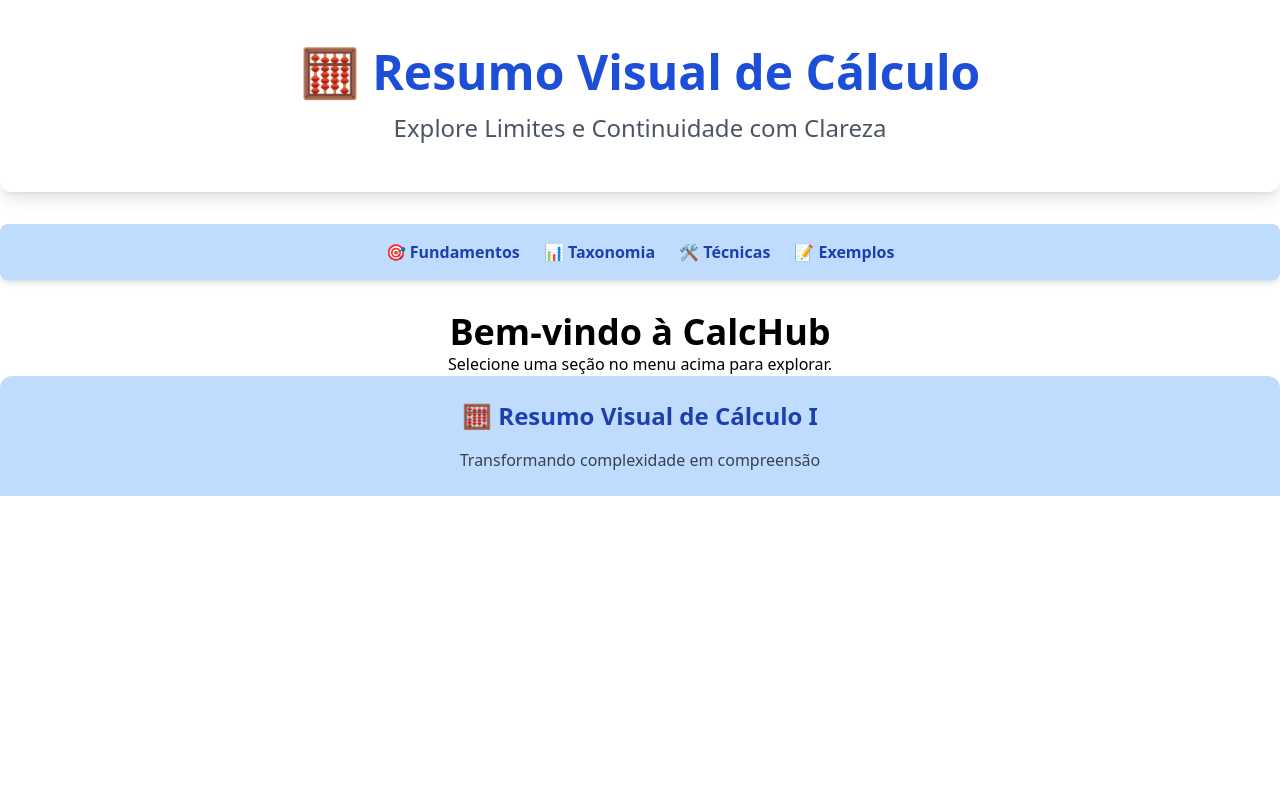
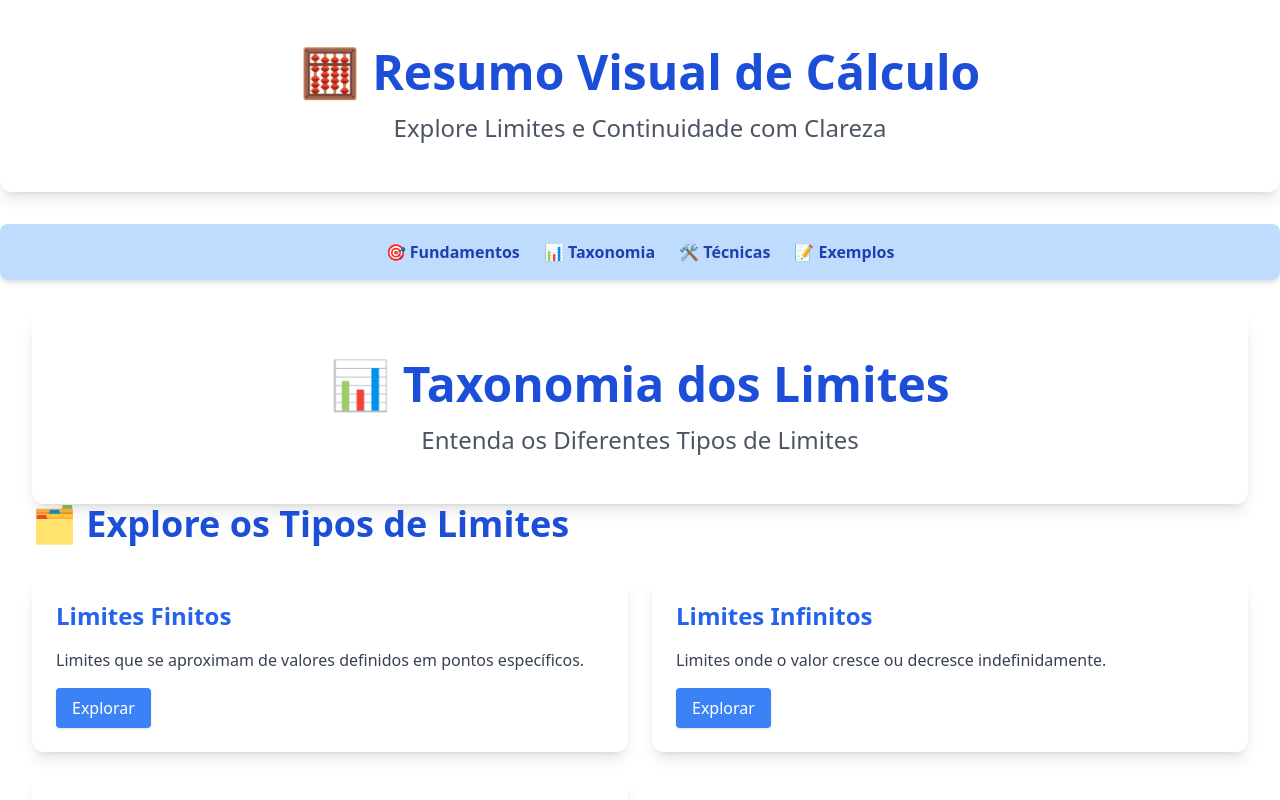
Before and after one commit to cesarka1/CalcHub, a React (Vite) app: page / in a window 1280 px wide. Both pictures are taken after a click on the button "📊 Taxonomia". Shown: the top 800 px of the page. Built offline with nearby package versions, Linux system fonts and the light colour scheme.

Commit message:
feat: Taxonomia and Card

```diff
--- a/src/App.jsx
+++ b/src/App.jsx
@@ -4,6 +4,7 @@ import Navbar from "./components/Navbar";
 import Footer from "./components/Footer";
 import Fundamentos from "./pages/Fundamentos";
 import Tecnicas from "./pages/Tecnicas";
+import Taxonomia from "./pages/Taxonomia";
 
 function App() {
   const [page, setPage] = useState("home");
@@ -14,6 +15,8 @@ function App() {
         return <Fundamentos />;
       case "tecnicas":
         return <Tecnicas />;
+      case "taxonomia":
+        return <Taxonomia />;
       default:
         return (
           <div>
--- /dev/null
+++ b/src/pages/Taxonomia.jsx
@@ -0,0 +1,66 @@
+import Card from "../components/Card";
+
+function Taxonomia() {
+  return (
+
+      <div className="container mx-auto px-4">
+        <header className="text-center py-12 bg-white shadow-lg rounded-b-xl">
+          <h1 className="text-5xl font-extrabold text-blue-700 mb-4">
+            📊 Taxonomia dos Limites
+          </h1>
+          <p className="text-2xl text-gray-600">
+            Entenda os Diferentes Tipos de Limites
+          </p>
+        </header>
+
+        <section id="taxonomia" className="mb-16">
+          <h2 className="text-4xl font-bold mb-8 text-blue-700">
+            🗂 Explore os Tipos de Limites
+          </h2>
+          <div className="grid md:grid-cols-2 gap-6">
+
+            <Card
+              title="Limites Finitos"
+              content="Limites que se aproximam de valores definidos em pontos
+                específicos."
+            >
+              <button
+                onclick="loadPage('limites-finitos.html')"
+                className="mt-4 bg-blue-500 text-white py-2 px-4 rounded shadow hover:bg-blue-700"
+              >
+                Explorar
+              </button>
+            </Card>
+
+            <Card
+              title="Limites Infinitos"
+              content="Limites onde o valor cresce ou decresce indefinidamente."
+            >
+              <button
+                onclick="loadPage('limites-infinitos.html')"
+                className="mt-4 bg-blue-500 text-white py-2 px-4 rounded shadow hover:bg-blue-700"
+              >
+                Explorar
+              </button>
+            </Card>
+
+            <Card
+              title="Limites Trigonométricos"
+              content="Limites envolvendo funções trigonométricas, como seno e cosseno."
+            >
+              <button
+                onclick="loadPage('limites-trigonometricos.html')"
+                className="mt-4 bg-blue-500 text-white py-2 px-4 rounded shadow hover:bg-blue-700"
+              >
+                Explorar
+              </button>
+            </Card>
+
+          </div>
+        </section>
+      </div>
+
+  );
+}
+
+export default Taxonomia;
```
Also changed, not shown: src/components/Card.jsx (line endings or trailing spaces).
